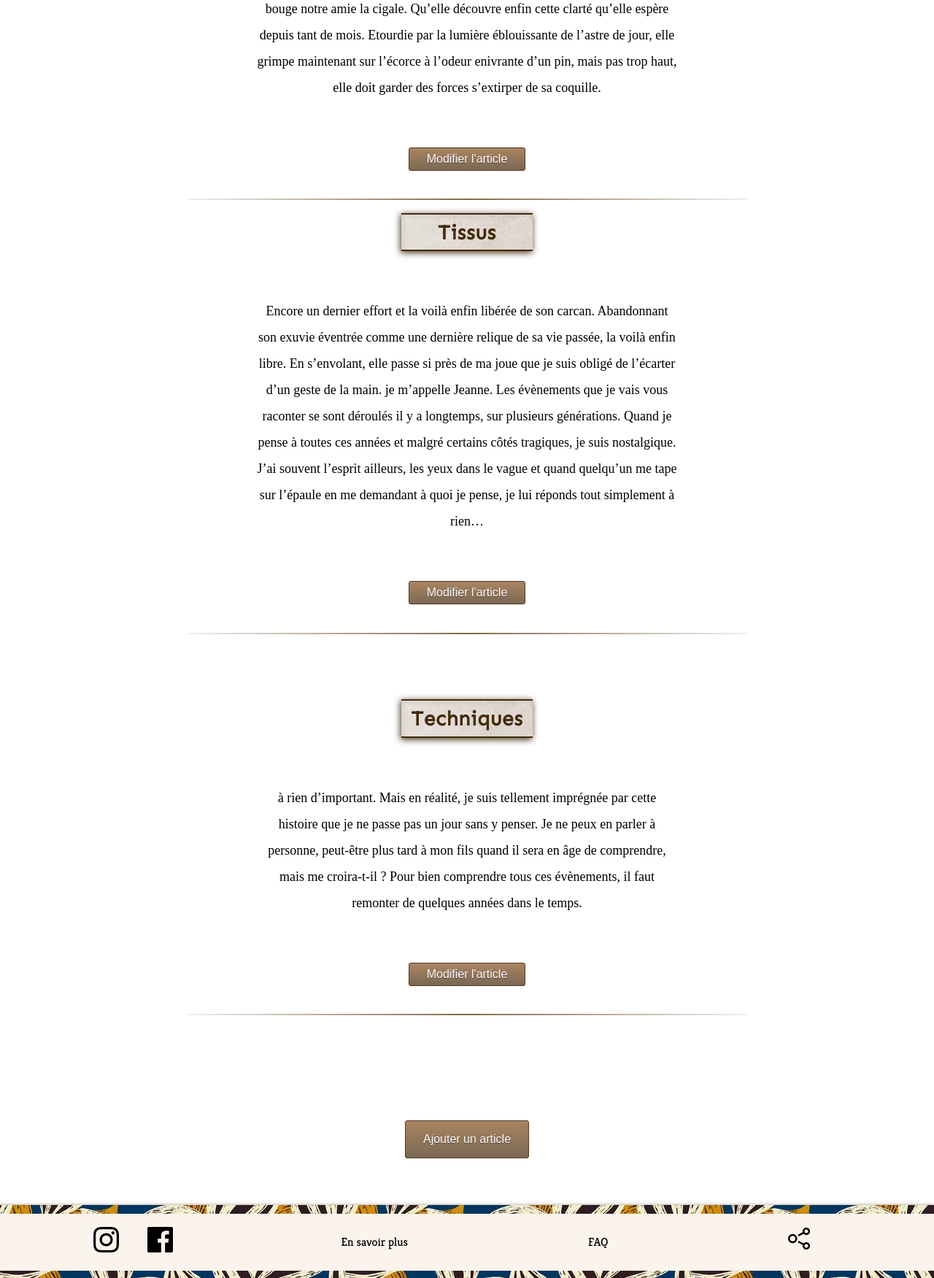
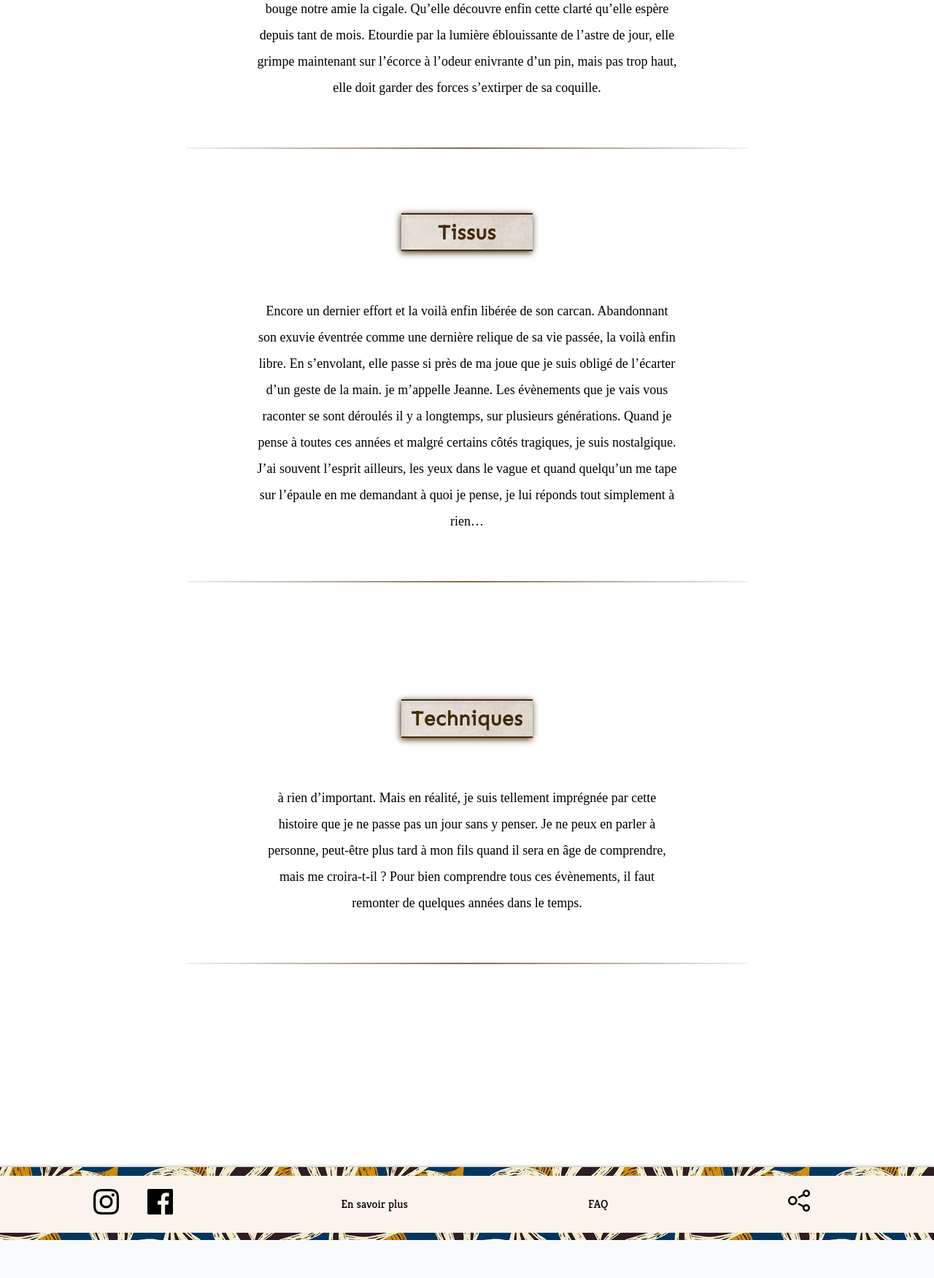
Before and after one commit to clement-caillat/boutique, a PHP site: page /ensavoirplus.php in a window 1280 px wide. Shown: the part 664-2415 px from the top of the page at 73% size. After the commit the page ends 2363 px from the top, so only its background shows below. Run offline with PHP 8.4, Linux system fonts and the light colour scheme; some web fonts are replaced.

Commit message:
Update ensavoirplus.php

```diff
--- a/ensavoirplus.php
+++ b/ensavoirplus.php
@@ -34,8 +34,7 @@
 				Elle gratte, elle creuse, elle racle cette terre sèche et dure qui la protégeait, faisant d'incroyables efforts pour grimper plus haut, toujours plus haut. Son unique obsession est de quitter ces tunnels sombres qu’elle parcoure depuis trois longues années à la recherche de quelques racines à sucer. C’est maintenant le temps de se rapprocher de la surface pour sentir si la chaleur est au rendez-vous. Elle sait qu'elle est  le symbole du soleil et des collines, mais elle sait aussi qu’il ne lui reste qu’une saison de vie. Alors il faut qu’elle se bouge notre amie la cigale. Qu’elle découvre enfin cette clarté qu’elle espère depuis tant de mois. Etourdie par la lumière éblouissante de l’astre de jour, elle grimpe maintenant sur l’écorce à l’odeur enivrante d’un pin, mais pas trop haut, elle doit garder des forces s’extirper de sa coquille.
 			</article>
 
-			<!-- ajouter droit php seulement admin -->
-					<button class="ajouter">Modifier l'article</button>
+
 
 			<hr id="hrsavoir">
 		</section>
@@ -47,8 +46,6 @@
 				 Encore un dernier effort et la voilà enfin libérée de son carcan. Abandonnant son exuvie éventrée comme une dernière relique de sa vie passée, la voilà enfin libre. En s’envolant, elle passe si près de ma joue que je suis obligé de l’écarter d’un geste de la main. je m’appelle Jeanne. Les évènements que je vais vous raconter se sont déroulés il y a longtemps, sur plusieurs générations. Quand je pense à toutes ces années et malgré certains côtés tragiques, je suis nostalgique. J’ai souvent l’esprit ailleurs, les yeux dans le vague et quand quelqu’un me tape sur l’épaule en me demandant à quoi je pense, je lui réponds tout simplement à rien…
 			</article>
 
-			<!-- ajouter droit php seulement admin -->
-					<button class="ajouter">Modifier l'article</button>
 
 			<hr id="hrsavoir">
 		</section>
@@ -60,14 +57,11 @@
 				à rien d’important. Mais en réalité, je suis tellement imprégnée par cette histoire que je ne passe pas un jour sans y penser. Je ne peux en parler à personne, peut-être plus tard à mon fils quand il sera en âge de comprendre, mais me croira-t-il ? Pour bien comprendre tous ces évènements, il faut remonter de quelques années dans le temps.
 			</article>
 
-			<!-- ajouter droit php seulement admin -->
-					<button class="ajouter">Modifier l'article</button>
 
 			<hr id="hrsavoir">
 		</section>
 
-			<!-- ajouter droit php seulement admin -->
-		<button class="ajouter plus">Ajouter un article</button>
+
 
 
 	</main>
```
